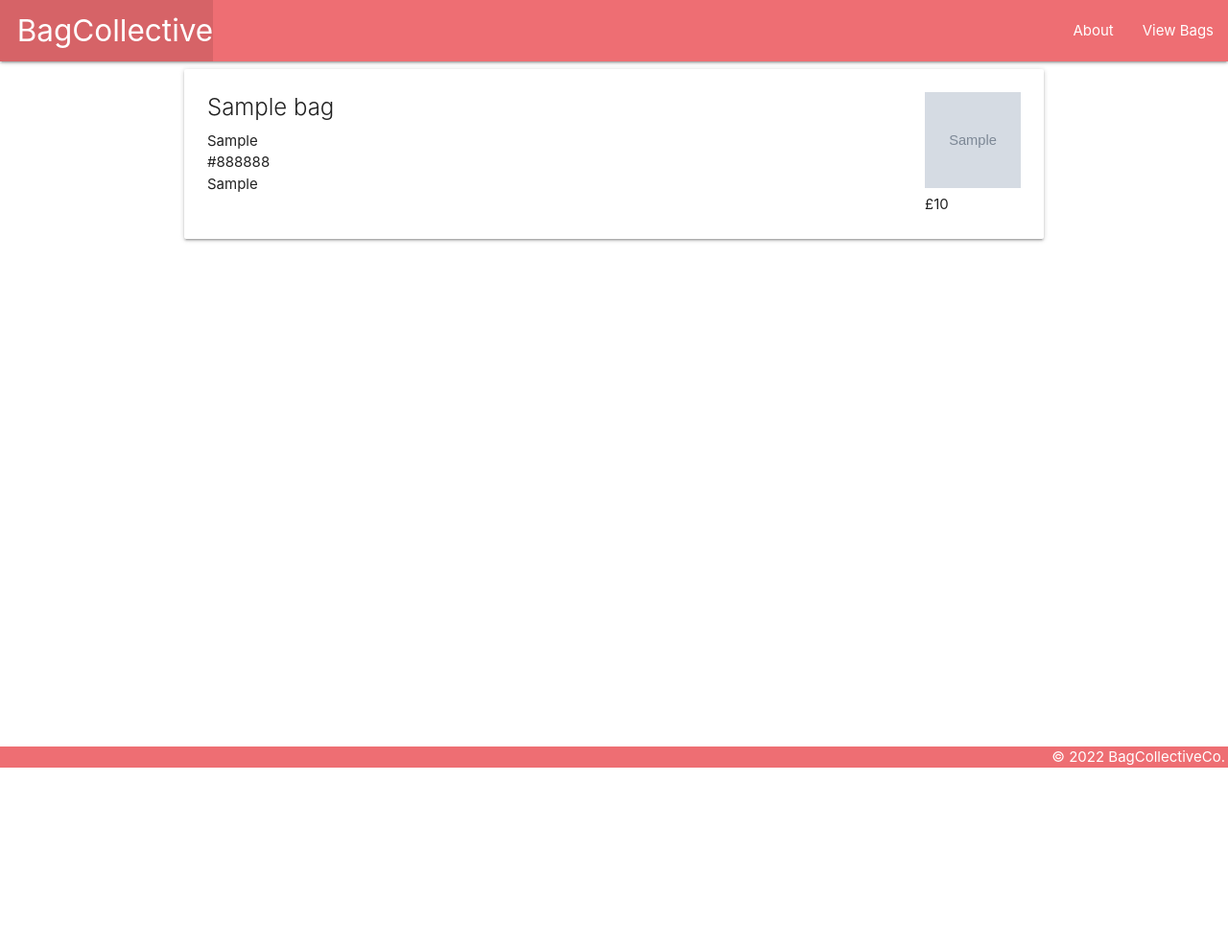
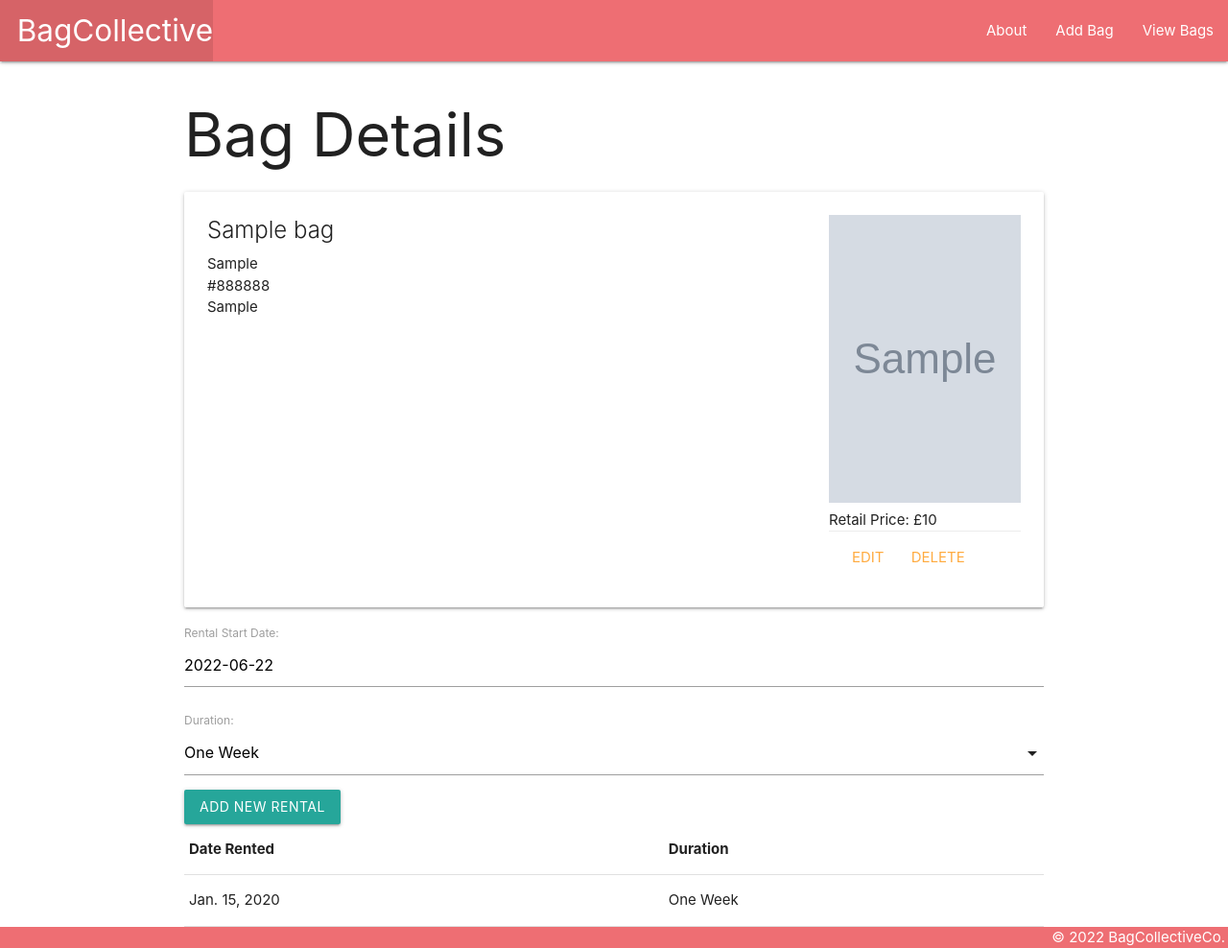
Before and after one commit to ailishmcl/bag-collective-co, a Django app: page /bags/1/ in a window 1280 px wide. Shown: the whole page at 96% size. Before the commit the page ends 800 px from the top, so only its background shows below. Run offline with Django 4.2, Linux system fonts and the light colour scheme; tables that the repository leaves empty hold one stand-in row (values such as "Sample post"); grey boxes marked "Sample" are stand-in pictures.

Commit message:
added add update and delete functions and also added rental model. still need to add code for rental availability

```diff
--- a/main_app/admin.py
+++ b/main_app/admin.py
@@ -1,5 +1,6 @@
 from django.contrib import admin
-from .models import Bag
+from .models import Bag, Rentals
 
 # Register your models here.
 admin.site.register(Bag)
+admin.site.register(Rentals)
--- /dev/null
+++ b/main_app/forms.py
@@ -0,0 +1,8 @@
+import imp
+from django.forms import ModelForm
+from .models import Rentals
+
+class RentalsForm(ModelForm):
+    class Meta:
+        model = Rentals
+        fields = ['date', 'duration']
--- a/main_app/models.py
+++ b/main_app/models.py
@@ -1,6 +1,13 @@
 from django.db import models
+from django.urls import reverse
 
 # Create your models here.
+
+DURATIONS = (
+    ('A', 'One Week'),
+    ('B', 'One Month'),
+    ('C', 'Three Months')
+)
 
 class Bag(models.Model):
     name = models.CharField(max_length=100)
@@ -9,3 +16,20 @@ class Bag(models.Model):
     material = models.CharField(max_length=100)
     cost = models.IntegerField()
     image = models.CharField(default=None, blank=True, null=True, max_length=2000)
+
+    def __str__(self):
+        return self.name
+
+    def get_absolute_url(self):
+        return reverse('detail', kwargs={'bag_id': self.id})
+
+class Rentals(models.Model):
+    date = models.DateField('Rental Start Date')
+    duration = models.CharField(max_length=1, choices=DURATIONS, default=DURATIONS[0][0])
+    bag = models.ForeignKey(Bag, on_delete=models.CASCADE)
+
+    def __str__(self):
+        return f"Was rented for {self.get_duration_display()} on {self.date}"
+
+    class Meta:
+        ordering = ['date']
--- a/main_app/templates/about.html
+++ b/main_app/templates/about.html
@@ -1,7 +1,7 @@
 {% extends 'base.html' %}
 {% block content %}
 
-    <h1> The Bag Collector </h1>
+    <h1> BagCollective </h1>
     <hr>
     <p> All your favourite bags available for hire </p>
 
--- a/main_app/templates/bags/detail.html
+++ b/main_app/templates/bags/detail.html
@@ -1,7 +1,7 @@
 {% extends 'base.html' %}
 {% block content %}
 
-
+    <h1>Bag Details </h1>
   <div class="card">
         <div class="card-content">
             <div class="flex-container">
@@ -12,8 +12,12 @@
                     <p> {{ bag.material }} </p>
                 </div>
                 <div class="right">
-                    <img src="{{ bag.image }}" height="100px" width="100px">
-                    <p> £{{ bag.cost }} </p>
+                    <img src="{{ bag.image }}" height="300px" width="200px">
+                    <p> Retail Price: £{{ bag.cost }} </p>
+                    <div class="card-action">
+                        <a href="{% url 'bags_update' bag.id %}"> Edit </a>
+                        <a href="{% url 'bags_delete' bag.id %}"> Delete </a>
+                    </div>
                 </div>
 
 
@@ -21,4 +25,39 @@
         </div>
     </div>
 
+    <form action="{% url 'add_rentals' bag.id %}" method="post">
+        {% csrf_token %}
+        {{ rentals_form.as_p }}
+        <input type="submit" value="Add New Rental" class="btn">
+    </form>
+
+    <table class="highlight">
+        <thead>
+            <tr>
+                <th> Date Rented </th>
+                <th> Duration </th>
+            </tr>
+        </thead>
+        <tbody>
+            {% for rentals in bag.rentals_set.all  %}
+            <tr>
+                <td> {{ rentals.date }} </td>
+                <td> {{ rentals.get_duration_display }} </td>
+            </tr>
+            {% endfor %}
+        </tbody>
+    </table>
+
+    <script>
+        var dateEl = document.getElementById('id_date');
+        M.Datepicker.init(dateEl, {
+            format: 'yyyy-mm-dd',
+            defaultDate: new Date(),
+            setDefaultDate: true,
+            autoClose: true
+        });
+
+        var selectEl = document.getElementById('id_duration');
+        M.FormSelect.init(selectEl);
+    </script>
 {% endblock %}
--- a/main_app/templates/bags/index.html
+++ b/main_app/templates/bags/index.html
@@ -14,8 +14,8 @@
                     <p> {{ bag.brand }} </p>
                 </div>
                 <div class="right">
-                    <img src="{{ bag.image }}" height="100px" width="100px">
-                    <p> £{{ bag.cost }} </p>
+                    <img src="{{ bag.image }}" height="150px" width="100px">
+                    <p> Retail Price: £{{ bag.cost }} </p>
                 </div>
 
 
--- a/main_app/templates/base.html
+++ b/main_app/templates/base.html
@@ -9,6 +9,7 @@
     <title>BagCollective</title>
     <link rel="stylesheet" href="https://cdnjs.cloudflare.com/ajax/libs/materialize/1.0.0/css/materialize.min.css">
     <link rel="stylesheet" type="text/css" href="{% static 'css/style.css' %}">
+    <script src="https://cdnjs.cloudflare.com/ajax/libs/materialize/1.0.0/js/materialize.min.js"></script>
 </head>
 <body>
 
@@ -21,6 +22,7 @@
                 </ul>
                 <ul class="right">
                     <li> <a href="{% url 'about' %}"> About </a></li>
+                    <li> <a href="{% url 'bags_create' %}"> Add Bag </a></li>
                     <li> <a href="{% url 'index' %}"> View Bags </a></li>
                 </ul>
             </div>
--- a/main_app/urls.py
+++ b/main_app/urls.py
@@ -6,4 +6,8 @@ urlpatterns = [
     path('about/', views.about, name='about'),
     path('bags/', views.bags_index, name='index'),
     path('bags/<int:bag_id>/', views.bag_detail, name='detail'),
+    path('bags/create/', views.BagCreate.as_view(), name='bags_create'),
+    path('bags/<int:pk>/update/', views.BagUpdate.as_view(), name='bags_update'),
+    path('bags/<int:pk>/delete/', views.BagDelete.as_view(), name='bags_delete'),
+    path('bags/<int:bag_id>/add_rentals/', views.add_rentals, name='add_rentals'),
 ]
--- a/main_app/views.py
+++ b/main_app/views.py
@@ -1,8 +1,27 @@
-from django.shortcuts import render
+from django.shortcuts import render, redirect
 from .models import Bag
+from django.views.generic.edit import CreateView, UpdateView, DeleteView
+from .forms import RentalsForm
+
+
+
 # from django.http import HttpResponse
 
 # Create your views here.
+
+# CBV for create bag
+class BagCreate(CreateView):
+    model = Bag
+    fields = '__all__'
+    # success_url = '/bags/'
+
+class BagUpdate(UpdateView):
+    model = Bag
+    fields = '__all__'
+
+class BagDelete(DeleteView):
+    model = Bag
+    success_url = '/bags/'
 
 # class Bag:
 #     def __init__(self, name, brand, colour, material, cost):
@@ -35,4 +54,13 @@ def bags_index(request):
 
 def bag_detail(request, bag_id):
     bag = Bag.objects.get(id=bag_id)
-    return render(request, 'bags/detail.html', {'bag': bag})
+    rentals_form = RentalsForm()
+    return render(request, 'bags/detail.html', {'bag': bag, 'rentals_form':rentals_form})
+
+def add_rentals(request, bag_id):
+    form = RentalsForm(request.POST)
+    if form.is_valid():
+        new_rental = form.save(commit=False)
+        new_rental.bag_id = bag_id
+        new_rental.save()
+        return redirect('detail', bag_id=bag_id)
```
Also changed, not shown: main_app/templates/main_app/bag_confirm_delete.html (added, +16 -0 lines), main_app/templates/main_app/bag_form.html (added, +18 -0 lines), main_app/migrations/0002_rentals.py (added).
